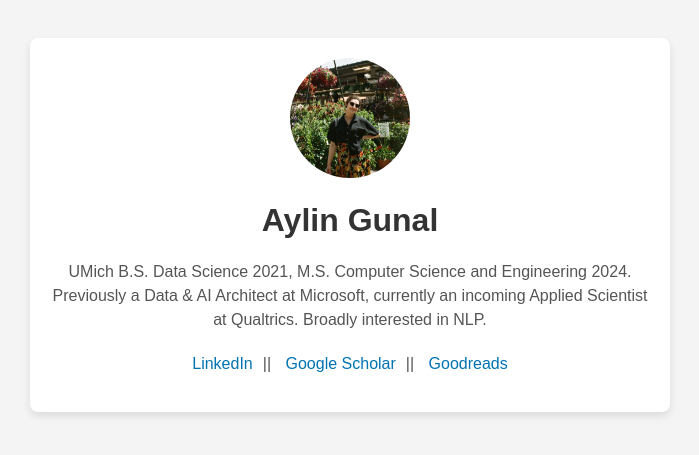
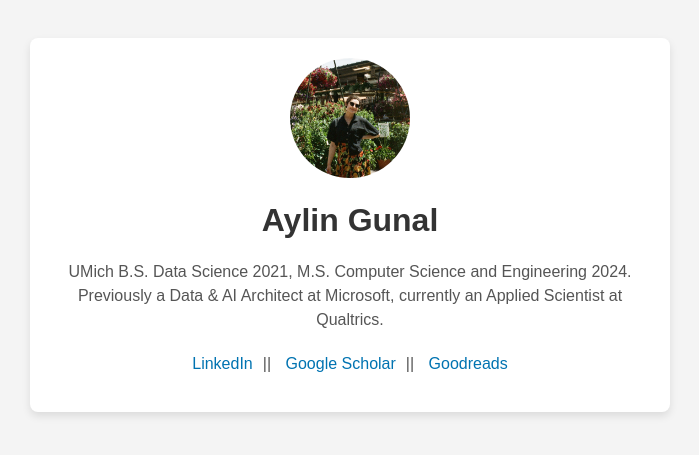
Before and after one commit to aylingunal/aylingunal.github.io, a plain HTML site: page index.html in a window 1280 px wide. Shown: the part 175-630 px from the top of the page, without its empty margins (290-989 px from the left). Drawn offline with Linux system fonts and the light colour scheme.

Commit message:
small update

```diff
--- a/index.html
+++ b/index.html
@@ -75,8 +75,7 @@
     <img src="picofme.jpg" alt="Your Name" class="profile-img">
     <h1>Aylin Gunal</h1>
     <p>UMich B.S. Data Science 2021, M.S. Computer Science and Engineering 2024.
-      Previously a Data & AI Architect at Microsoft, currently an incoming Applied Scientist at Qualtrics.
-      Broadly interested in NLP. </p>
+      Previously a Data & AI Architect at Microsoft, currently an Applied Scientist at Qualtrics. </p>
       <div class="links">
         <p><a href="https://www.linkedin.com/in/aylin-gunal-82179914a" target="_blank">LinkedIn</a>||
           <a href="https://scholar.google.com/citations?user=fIs1cBsAAAAJ&hl=en" target="_blank">Google Scholar</a>||
```
